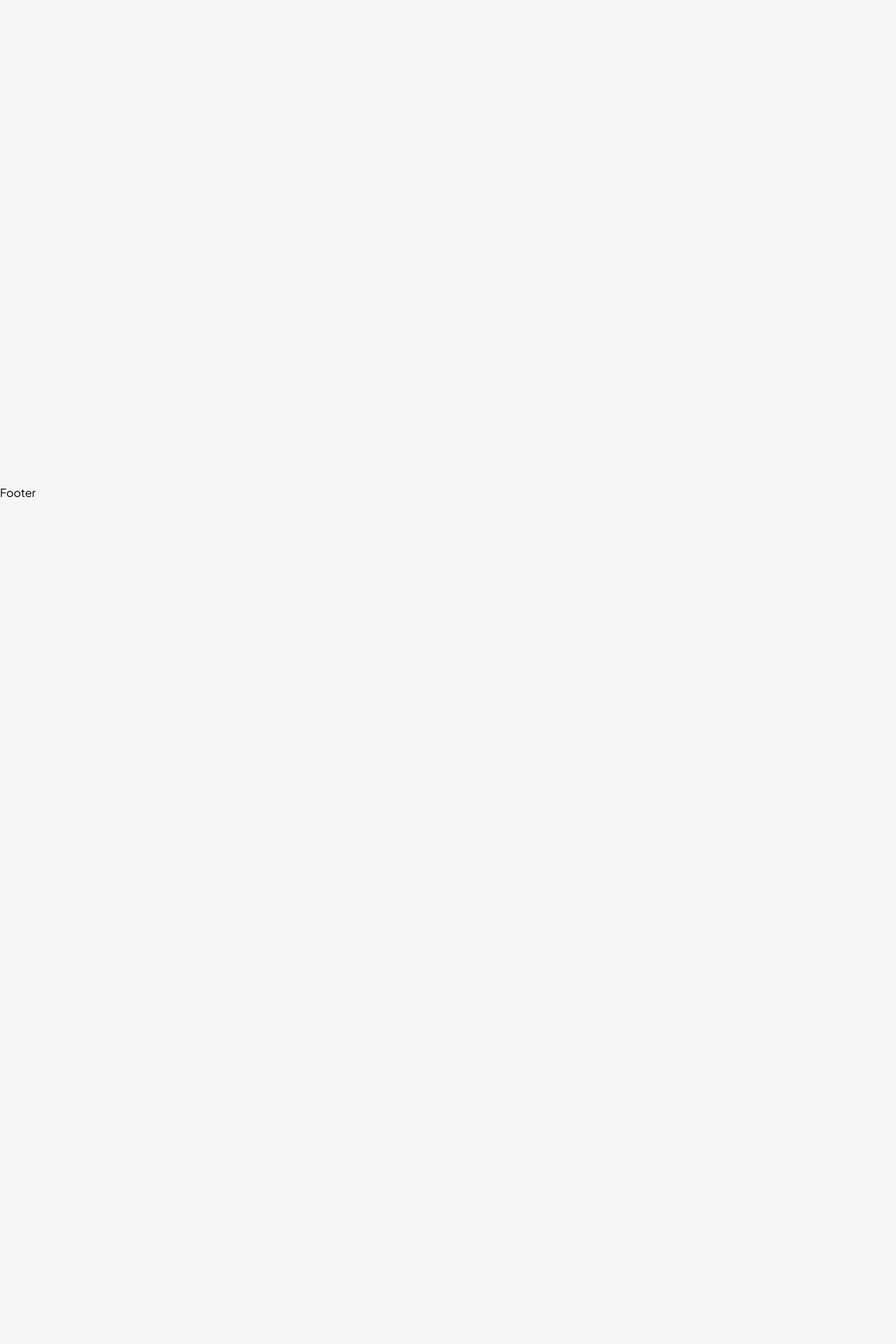
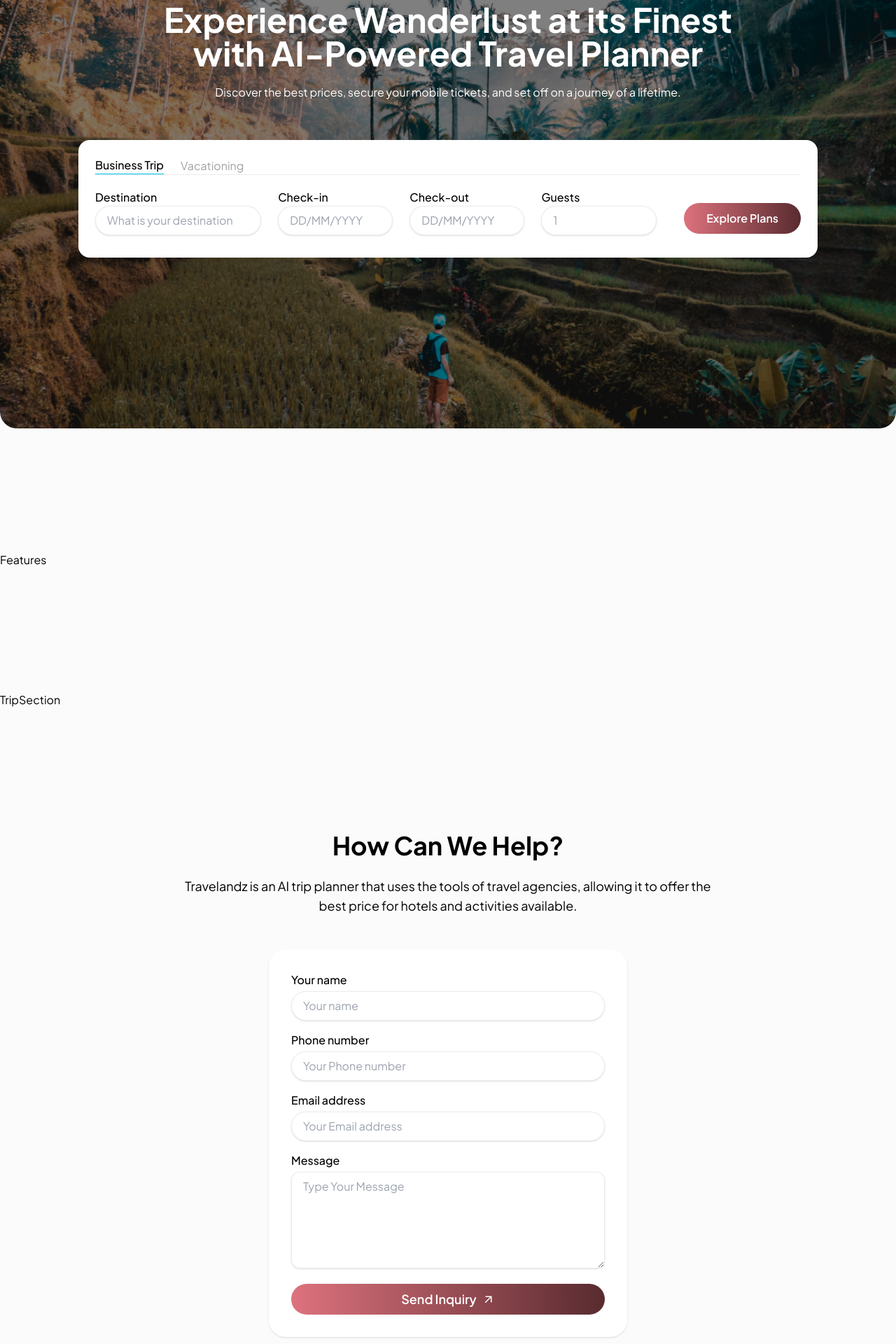
Before and after one commit to rakibulhasanbu/travelandz, a Next.js app: page / in a window 1280 px wide. Shown: the part 200-2120 px from the top of the page at 70% size. Before the commit the page ends 916 px from the top, so only its background shows below. Built offline with nearby package versions, Linux system fonts and the light colour scheme.

Commit message:
contact page are updated

```diff
--- /dev/null
+++ b/app/components/home/Contact.tsx
@@ -0,0 +1,32 @@
+import { MdArrowOutward } from "react-icons/md";
+
+export default function Contact() {
+    return (
+        <div className='py-44 px-64'>
+            <h1 className="text-4xl font-bold pb-6 text-center">How Can We Help?</h1>
+            <p className="text-lg pb-12 text-center">Travelandz is an AI trip planner that uses the tools of travel agencies, allowing it to offer the best price for hotels and activities available.</p>
+
+            <form className="bg-white rounded-3xl p-8 space-y-4 mx-32 shadow">
+                <div className='space-y-1'>
+                    <label className="font-medium" htmlFor="name">Your name</label>
+                    <input type="text" id="name" placeholder="Your name" className="w-full py-2 rounded-full px-4 border border-darkish/10 shadow" />
+                </div>
+                <div className='space-y-1'>
+                    <label className="font-medium" htmlFor="number">Phone number</label>
+                    <input type="text" id="number" placeholder="Your Phone number" className="w-full py-2 rounded-full px-4 border border-darkish/10 shadow" />
+                </div>
+                <div className='space-y-1'>
+                    <label className="font-medium" htmlFor="address">Email address</label>
+                    <input type="text" id="address" placeholder="Your Email address" className="w-full py-2 rounded-full px-4 border border-darkish/10 shadow" />
+                </div>
+                <div className='space-y-1'>
+                    <label className="font-medium" htmlFor="Message">Message</label>
+                    <textarea rows={5} id="Message" placeholder="Type Your Message" className="w-full py-2 rounded-xl px-4 border border-darkish/10 shadow" />
+                </div>
+                <div className='w-full'>
+                    <button className="w-full text-lg px-8 py-2 rounded-full font-semibold bg-gradient-to-r from-[#DD727D] to-[#582B2F] text-white flex items-center justify-center gap-2" >Send Inquiry <MdArrowOutward className="text-white text-lg" /></button>
+                </div>
+            </form>
+        </div>
+    );
+};
--- /dev/null
+++ b/app/components/home/Features.tsx
@@ -0,0 +1,7 @@
+export default function Features() {
+    return (
+        <div className='py-44'>
+            Features
+        </div>
+    );
+};
--- /dev/null
+++ b/app/components/home/Hero.tsx
@@ -0,0 +1,41 @@
+import Image from "next/image";
+import heroImage from '../../assets/hero.png'
+
+export default function Hero() {
+    return (
+        <div className='relative'>
+            <Image src={heroImage} height={660} width={1280} alt="hero" className="h-[90dvh] object-cover rounded-3xl" />
+            <div className='absolute top-0 left-0 bg-transparent w-full h-full p-28 text-center'>
+                <h2 className="text-white text-5xl font-bold px-24 pb-5">Experience Wanderlust at its Finest with AI-Powered Travel Planner</h2>
+                <h4 className="text-white">Discover the best prices, secure your mobile tickets, and set off on a journey of a lifetime.</h4>
+                <div className='bg-white rounded-2xl p-6 mt-14'>
+                    <div className='flex items-center gap-6 border-b border-greyish'>
+                        <p className="font-medium border-b-secondary border-b">Business Trip</p>
+                        <p className="text-darkish/50">Vacationing</p>
+                    </div>
+                    <div className='flex gap-6 pt-5 pb-2'>
+                        <div className='w-[26%] flex flex-col  items-start justify-start'>
+                            <p className="font-medium">Destination</p>
+                            <input type="text" placeholder="What is your destination" className="w-full py-2 rounded-full px-4 border border-darkish/10 shadow" />
+                        </div>
+                        <div className='w-[18%] flex flex-col  items-start justify-start'>
+                            <p className="font-medium">Check-in</p>
+                            <input type="text" placeholder="DD/MM/YYYY" className="w-full py-2 rounded-full px-4 border border-darkish/10 shadow" />
+                        </div>
+                        <div className='w-[18%] flex flex-col  items-start justify-start'>
+                            <p className="font-medium">Check-out</p>
+                            <input type="text" placeholder="DD/MM/YYYY" className=" w-full py-2 rounded-full px-4 border border-darkish/10 shadow" />
+                        </div>
+                        <div className='w-[18%] flex flex-col  items-start justify-start'>
+                            <p className="font-medium">Guests</p>
+                            <input type="text" placeholder="1" className="w-full py-2 rounded-full px-4 border border-darkish/10 shadow" />
+                        </div>
+                        <div className='w-[20%] flex items-end justify-end h-16'>
+                            <button className="px-8 py-2.5 rounded-full font-semibold bg-gradient-to-r from-[#DD727D] to-[#582B2F] text-white" >Explore Plans</button>
+                        </div>
+                    </div>
+                </div>
+            </div>
+        </div>
+    );
+};
--- /dev/null
+++ b/app/components/home/TripSection.tsx
@@ -0,0 +1,7 @@
+export default function TripSection() {
+    return (
+        <div className=''>
+            TripSection
+        </div>
+    );
+};
--- a/app/components/shared/Footer.tsx
+++ b/app/components/shared/Footer.tsx
@@ -1,7 +1,22 @@
+import Image from "next/image";
+import footerLogo from '../../assets/footer-logo.png'
+import { FaFacebookF, FaLinkedinIn, FaTwitter } from "react-icons/fa";
+import { BiLogoInstagramAlt } from "react-icons/bi";
+
 export default function Footer() {
     return (
-        <div className=''>
-            Footer
+        <div className='w-full bg-darkish/10'>
+            <div className=' container mx-auto text-center flex flex-col gap-7 items-center justify-center py-14'>
+                <Image src={footerLogo} width={170} height={35} alt="footer logo" />
+                {/* this is social icon sections  */}
+                <div className='flex items-center gap-7'>
+                    <FaFacebookF className="text-[#5F5F60] text-lg cursor-pointer" />
+                    <FaLinkedinIn className="text-[#5F5F60] text-lg cursor-pointer" />
+                    <FaTwitter className="text-[#5F5F60] text-lg cursor-pointer" />
+                    <BiLogoInstagramAlt className="text-[#5F5F60] text-lg cursor-pointer" />
+                </div>
+                <p className="text-[#5F5F60] font-medium">© 2023, made with by Travelandz</p>
+            </div>
         </div>
     );
 };
--- a/app/layout.tsx
+++ b/app/layout.tsx
@@ -18,7 +18,7 @@ export default function RootLayout({
 }>) {
   return (
     <html lang="en">
-      <body className={`${plus_Jakarta_Sans.className} bg-darkish/5`}>
+      <body className={`${plus_Jakarta_Sans.className} bg-[#FBFBFB]`}>
         <Navbar />
         {children}
         <Footer />
--- a/app/page.tsx
+++ b/app/page.tsx
@@ -1,9 +1,15 @@
-import Image from "next/image";
+import Contact from "./components/home/Contact";
+import Features from "./components/home/Features";
+import Hero from "./components/home/Hero";
+import TripSection from "./components/home/TripSection";
 
-export default function Home() {
+export default function HomePage() {
   return (
-    <div className='h-screen'>
-      msin
+    <div className='container mx-auto'>
+      <Hero />
+      <Features />
+      <TripSection />
+      <Contact />
     </div>
   );
 }
--- a/tailwind.config.ts
+++ b/tailwind.config.ts
@@ -11,6 +11,7 @@ const config: Config = {
       colors: {
         primary: "#EC6274",
         secondary: "#01C1EB",
+        greyish: "#ECECED",
         darkish: "#43434A",
       },
       backgroundImage: {
```
Also changed, not shown: app/assets/footer-logo.png (added), app/assets/hero.png (added).
